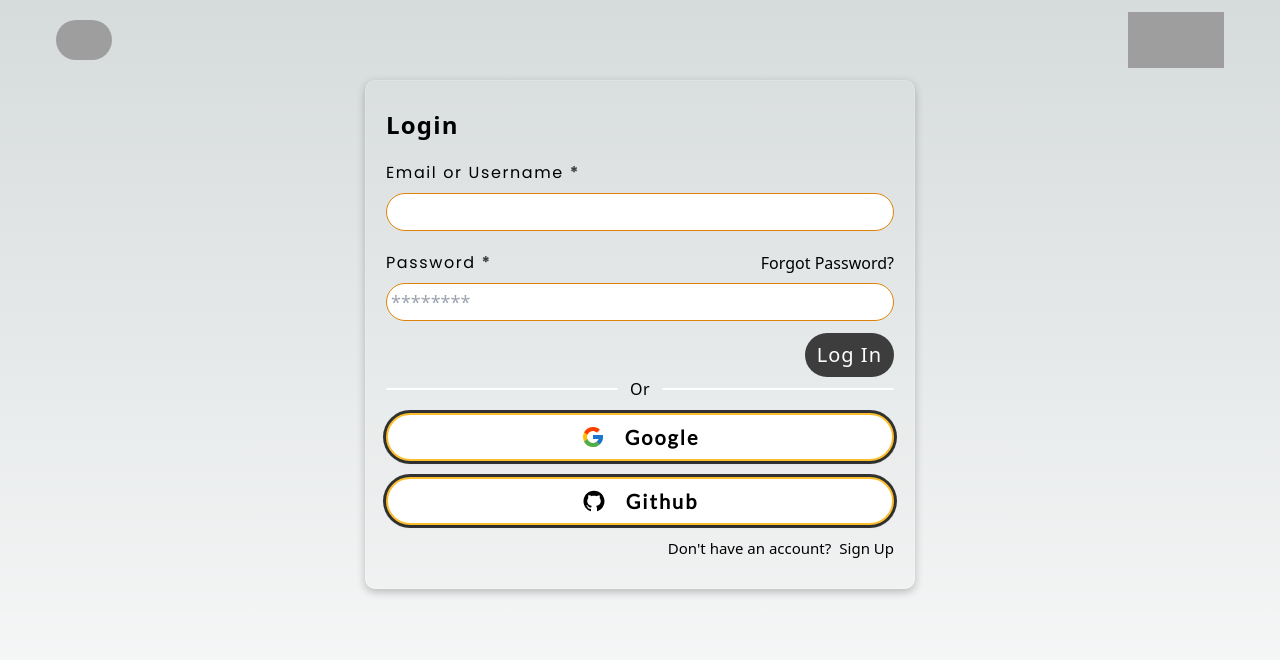
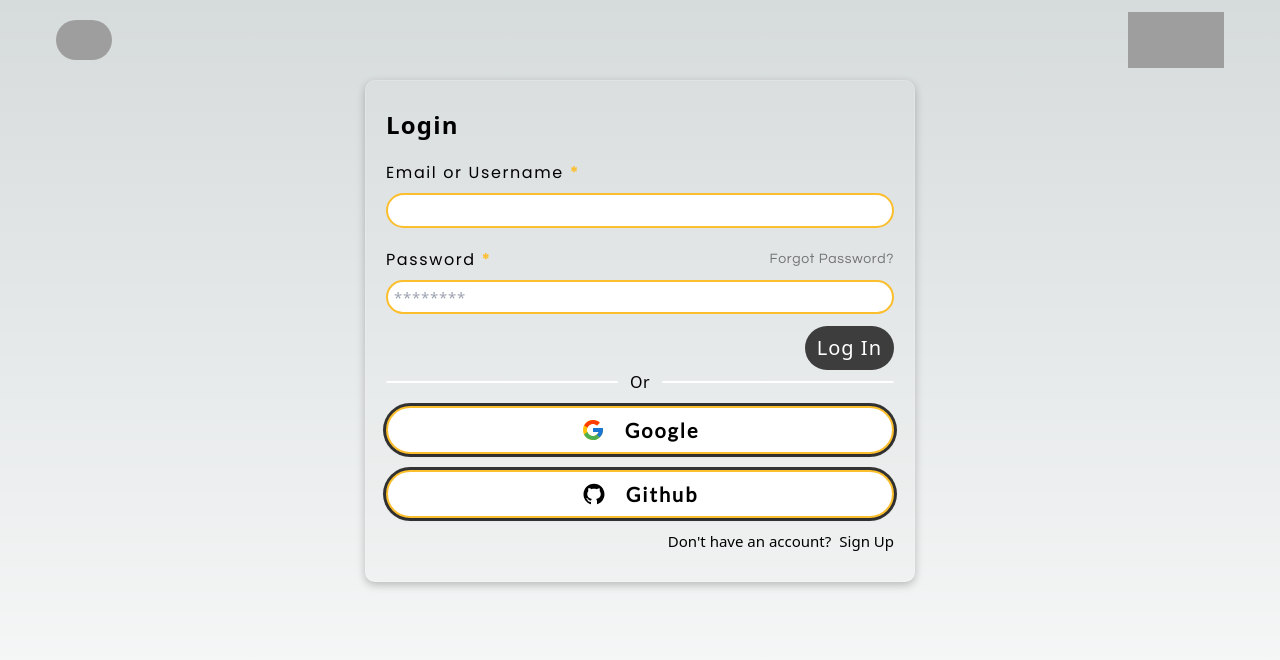
Before and after one commit to MemoMe-Org/client, a Next.js app: page /login in a window 1280 px wide. Shown: the top 660 px of the page. Built offline with nearby package versions, Linux system fonts and the light colour scheme; grey boxes are pictures that could not be loaded.

Commit message:
[edit] Input component

```diff
--- a/components/Input.tsx
+++ b/components/Input.tsx
@@ -1,7 +1,7 @@
 import { FC } from 'react'
 import Link from 'next/link'
-import { poppins } from '@/public/fonts/f'
 import { usePathname } from 'next/navigation'
+import { poppins, questrial } from '@/public/fonts/f'
 
 const Input: FC<InputProps<string>> = ({
     value, label, type,
@@ -12,13 +12,15 @@ const Input: FC<InputProps<string>> = ({
     return (
         <div className="flex flex-col gap-2">
             <div className="flex justify-between items-center">
-                <label className={`tracking-widest font-medium ${poppins.className}`}>
-                    {label} <span className="text-clr-4 tex-lg font-bold">*</span>
+                <label className={`tracking-widest tex-lg font-medium ${poppins.className}`}>
+                    {label} <span className="text-clr-3 tex-lg font-bold">*</span>
                 </label>
                 {
                     pathName === "/login" && type === "password" &&
-                    <p className="flex justify-between">
-                        <Link href='/password/verify'>Forgot Password?</Link>
+                    <p className={`${questrial.className} tracking-wider text-[14px] flex justify-between text-clr-5`}>
+                        <Link href='/password/verify'>
+                            Forgot Password?
+                        </Link>
                     </p>
                 }
             </div>
@@ -26,8 +28,8 @@ const Input: FC<InputProps<string>> = ({
                 type={type}
                 value={value}
                 placeholder={placeholder}
-                onChange={(e) => onChange(type === "email" ? e.target.value.toLowerCase() : e.target.value)}
-                className="outline-none rounded-full py-1 px-1 text-lg font-medium border-[1px] border-clr-8 focus:border-[2px] focus:border-clr-1 trans"
+                onChange={(e) => onChange(type === "email" ? e.target.value.toLowerCase().trim() : e.target.value)}
+                className="outline-none rounded-full py-1 px-1.5 text-[15px] text-clr-4 tracking-wider border-[2px] border-clr-3 focus:border-clr-1 focus:bg-clr-11 trans"
             />
         </div>
     )
```
